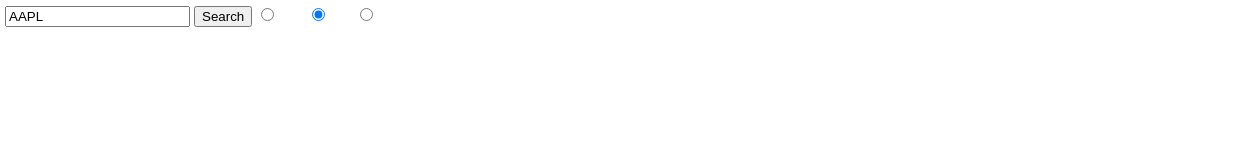
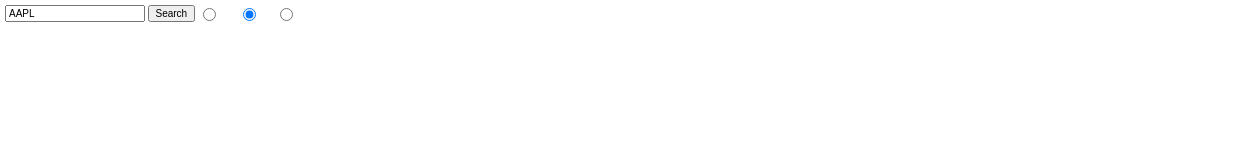
Before and after one commit to tingwongsom/lcjs-showcase-trading, a website built with webpack: page src/index.html in a window 1280 px wide. Shown: the full height of the page, 0-1233 px from the left. Built offline with nearby package versions, Linux system fonts and the light colour scheme; what @arction/lcjs, @arction/lcjs-analysis would draw is missing.

Commit message:
Reduce size of range selector

```diff
--- a/src/app.ts
+++ b/src/app.ts
@@ -859,7 +859,7 @@
     }
 }
 // Add top padding to very first Chart, so nothing is hidden by data-search input.
-charts[0].setPadding({ top: 24 })
+charts[0].setPadding({ top: 20 })
 // Remove bottom padding of very last Chart, to save space.
 charts[ charts.reduce((iMax, chart, i) => chart && i > iMax ? i : iMax, 0) ].setPadding({ bottom: 0 })
 
--- a/src/index.html
+++ b/src/index.html
@@ -14,6 +14,16 @@
         label {
             color: white;
         }
+        input {
+            font-size: inherit;
+        }
+        button {
+            font-size: inherit;
+        }
+        .radio-button {
+            display: inline-block;
+            vertical-align: top;
+        }
         #trading-chart-container {
             width: 100%;
             height: 100%;
@@ -22,8 +32,10 @@
             width: 100%;
             position: fixed;
             top: 0px;
+            padding: 0px 0px 0px 0px;
             margin-top: 5px;
             margin-left: 5px;
+            font-size: 10px;
         }
         #github-link {
             position: fixed;
@@ -60,11 +72,11 @@
         >
             Search
         </button>
-        <input id='trading-data-search-range-1' name='data-range' type='radio'></input>
+        <input id='trading-data-search-range-1' class="radio-button" name='data-range' type='radio'></input>
         <label>1M</label>
-        <input id='trading-data-search-range-2' name='data-range' type='radio' checked='checked'></input>
+        <input id='trading-data-search-range-2' class="radio-button" name='data-range' type='radio' checked='checked'></input>
         <label>1Y</label>
-        <input id='trading-data-search-range-3' name='data-range' type='radio'></input>
+        <input id='trading-data-search-range-3' class="radio-button" name='data-range' type='radio'></input>
         <label>10Y</label>
     </div>
     <a id="github-link" href="https://github.com/Arction/lcjs-showcase-trading">
```
